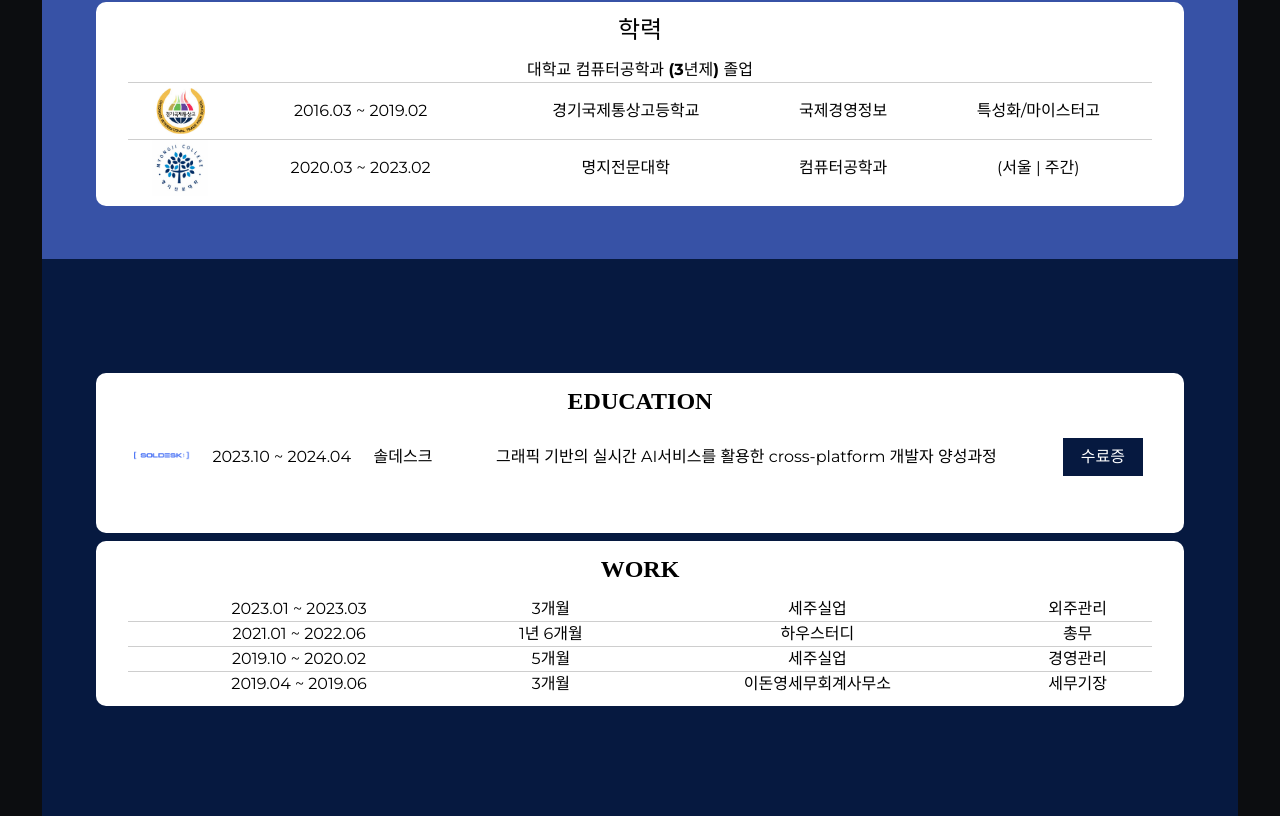
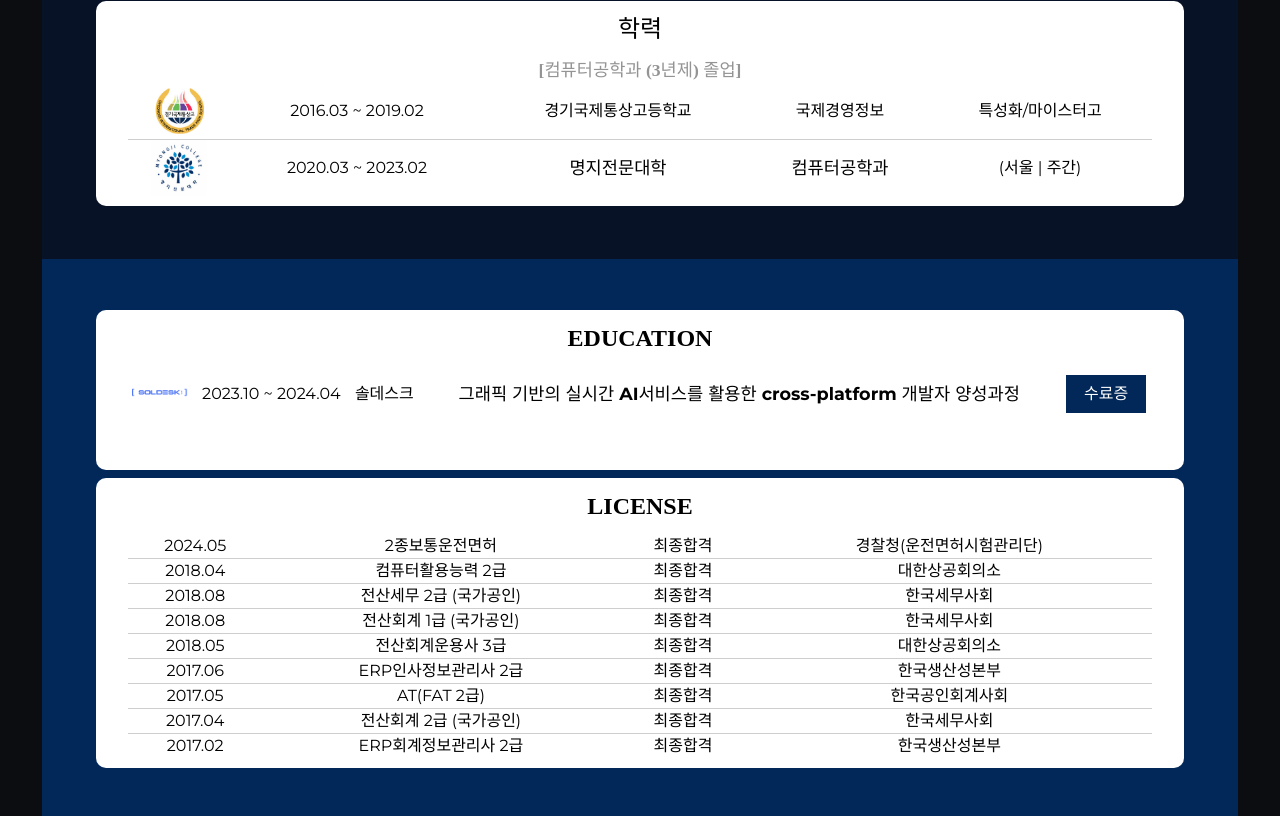
Before and after one commit to maplesyrup0423/portfolio-YEJIN-2024, a website built with Vite: page 2024portfolio-YEJIN/port2024-yejin-vite/src/index.html in a window 1280 px wide. Shown: the part 1281-2097 px from the top of the page. Built offline with nearby package versions, Linux system fonts and the light colour scheme; some packages are replaced by stand-ins of ours; a small style sheet from the web is missing; files whose address does not match are found by name; a web font is replaced by a local one.

Commit message:
자격증 정보 추가

```diff
--- a/2024portfolio-YEJIN/port2024-yejin-vite/src/assets/css/section/site.css
+++ b/2024portfolio-YEJIN/port2024-yejin-vite/src/assets/css/section/site.css
@@ -131,6 +131,16 @@
 .rounded-box tr:last-child {
   border-bottom: none; /* 마지막 줄의 선 없애기 */
 }
+
+.rounded-box .rb-sub-title {
+  font-weight: bold;
+  font-size: 1.1em;
+  color: #949494;
+}
+.rounded-box .td-bold {
+  font-weight: bold;
+  font-size: 1.1em;
+}
 .certificate-of-completion {
   display: inline-block;
   border: 2px solid var(--subBg200);
@@ -145,6 +155,7 @@
 .certificate-of-completion:visited {
   color: #ffffff;
 }
+
 @media (max-width: 800px) {
   .site__title {
     width: 100%;
--- a/2024portfolio-YEJIN/port2024-yejin-vite/src/assets/css/setting/vars.css
+++ b/2024portfolio-YEJIN/port2024-yejin-vite/src/assets/css/setting/vars.css
@@ -4,11 +4,11 @@
   --mainNum-font: "gmarket";
 
   --mainBg-color: #eae8f3;
-  --subBg100: #3752a6;
-  --subBg200: #061940;
-  --subBg300: #262524;
-  --subBg400: #594336;
-  --subBg500: #1e1111;
+  --subBg100: #071226;
+  --subBg200: #022859;
+  --subBg300: #122640;
+  --subBg400: #082830;
+  --subBg500: #125261;
 
   --white: #fff;
   --black: #000;
--- a/2024portfolio-YEJIN/port2024-yejin-vite/src/index.html
+++ b/2024portfolio-YEJIN/port2024-yejin-vite/src/index.html
@@ -109,12 +109,10 @@
                 </div>
                 <div class="rounded-box">
                   <div class="rb-title">학력</div>
+                  <div class="rb-sub-title">[컴퓨터공학과 (3년제) 졸업]</div>
+
                   <div class="rb-detail">
                     <table>
-                      <tr>
-                        <th colspan="5">대학교 컴퓨터공학과 (3년제) 졸업</th>
-                      </tr>
-
                       <tr>
                         <th>
                           <img
@@ -132,8 +130,8 @@
                           <img src="./assets/img/Education/BS-17.jpg" alt="" />
                         </th>
                         <td>2020.03 ~ 2023.02</td>
-                        <td>명지전문대학</td>
-                        <td>컴퓨터공학과</td>
+                        <td class="td-bold">명지전문대학</td>
+                        <td class="td-bold">컴퓨터공학과</td>
                         <td>(서울 | 주간)</td>
                       </tr>
                     </table>
@@ -157,7 +155,7 @@
                         </th>
                         <td>2023.10 ~ 2024.04</td>
                         <td>솔데스크</td>
-                        <td>
+                        <td class="td-bold">
                           그래픽 기반의 실시간 AI서비스를 활용한 cross-platform
                           개발자 양성과정
                         </td>
@@ -174,6 +172,72 @@
                     </table>
                   </div>
                 </div>
+                <div class="rounded-box">
+                  <div class="rb-title">License</div>
+                  <div class="rb-detail">
+                    <table>
+                      <tr>
+                        <td>2024.05</td>
+                        <td>2종보통운전면허</td>
+                        <td>최종합격</td>
+                        <td>경찰청(운전면허시험관리단)</td>
+                      </tr>
+                      <tr>
+                        <td>2018.04</td>
+                        <td>컴퓨터활용능력 2급</td>
+                        <td>최종합격</td>
+                        <td>대한상공회의소</td>
+                      </tr>
+                      <tr>
+                        <td>2018.08</td>
+                        <td>전산세무 2급 (국가공인)</td>
+                        <td>최종합격</td>
+                        <td>한국세무사회</td>
+                      </tr>
+                      <tr>
+                        <td>2018.08</td>
+                        <td>전산회계 1급 (국가공인)</td>
+                        <td>최종합격</td>
+                        <td>한국세무사회</td>
+                      </tr>
+                      <tr>
+                        <td>2018.05</td>
+                        <td>전산회계운용사 3급</td>
+                        <td>최종합격</td>
+                        <td>대한상공회의소</td>
+                      </tr>
+                      <tr>
+                        <td>2017.06</td>
+                        <td>ERP인사정보관리사 2급</td>
+                        <td>최종합격</td>
+                        <td>한국생산성본부</td>
+                      </tr>
+                      <tr>
+                        <td>2017.05</td>
+                        <td>AT(FAT 2급)</td>
+                        <td>최종합격</td>
+                        <td>한국공인회계사회</td>
+                      </tr>
+                      <tr>
+                        <td>2017.04</td>
+                        <td>전산회계 2급 (국가공인)</td>
+                        <td>최종합격</td>
+                        <td>한국세무사회</td>
+                      </tr>
+                      <tr>
+                        <td>2017.02</td>
+                        <td>ERP회계정보관리사 2급</td>
+                        <td>최종합격</td>
+                        <td>한국생산성본부</td>
+                      </tr>
+                    </table>
+                  </div>
+                </div>
+              </div>
+            </article>
+            <article class="site__item s3">
+              <span class="num"></span>
+              <div class="rounded-boxes">
                 <div class="rounded-box">
                   <div class="rb-title">work</div>
                   <div class="rb-detail">
```
